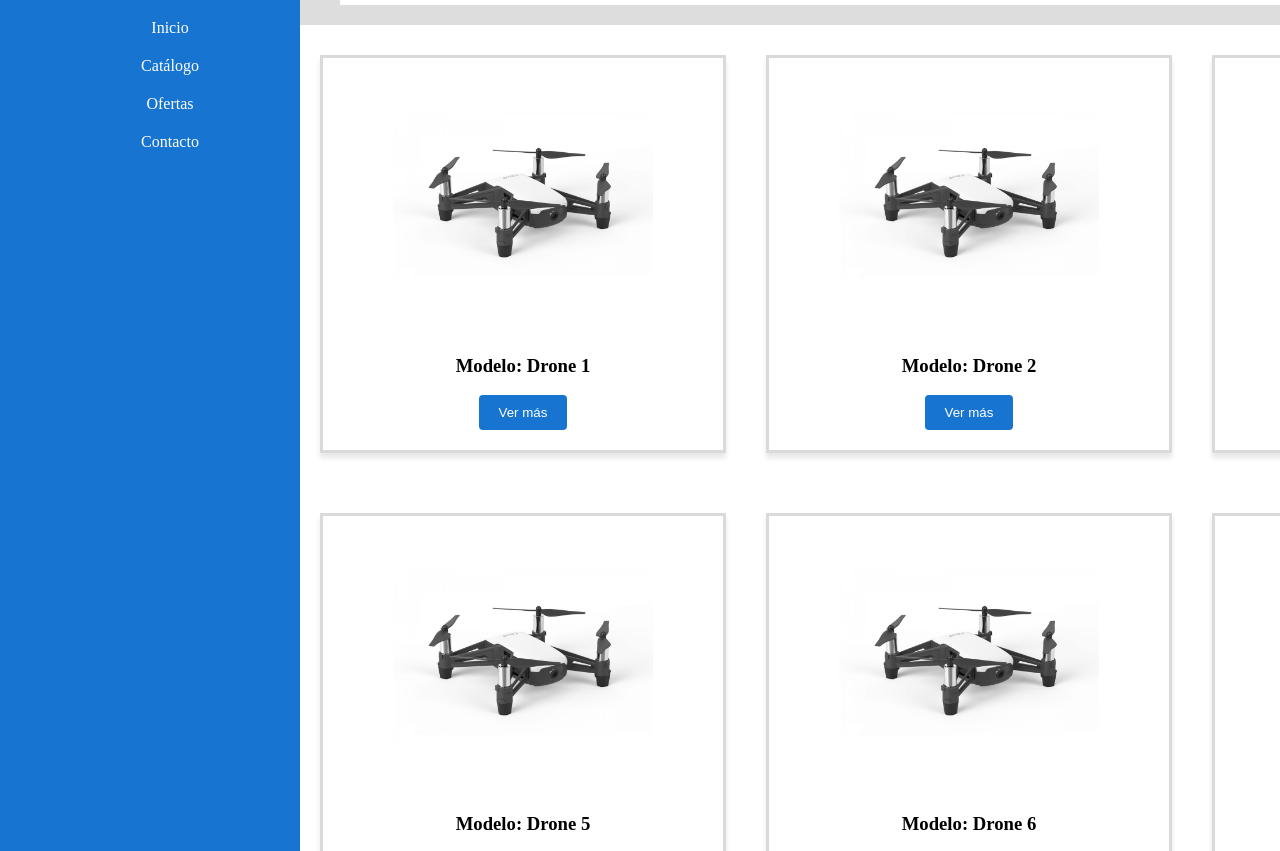
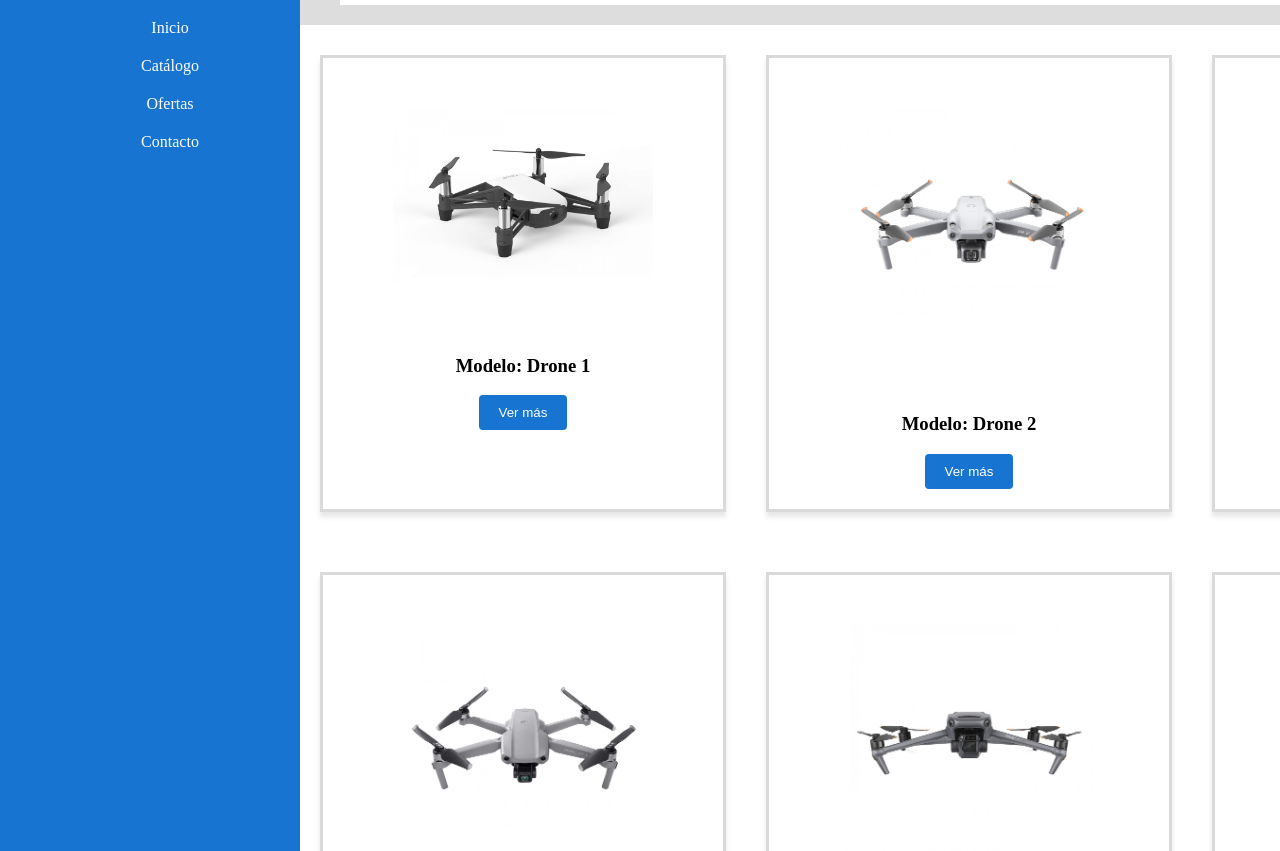
Before and after one commit to JulianCrespi/mediaqueries, a plain HTML site: page index.html in a window 1280 px wide. Shown: the part 77-928 px from the top of the page. Drawn offline with Linux system fonts and the light colour scheme.

Commit message:
changed drone images

```diff
--- a/index.html
+++ b/index.html
@@ -66,38 +66,38 @@
                     </div>
 
                     <div class="card-producto">
-                        <img src="./assets/img/dron-con-camara-hd-dji.jpg" alt="foto-producto">
+                        <img src="./assets/img/drone-dji-air-2s-fly-more-combo.jpg" alt="foto-producto">
                         <h3>Modelo: Drone 2</h3>
                         <button>Ver más</button>
                     </div>
 
                     <div class="card-producto">
-                        <img src="./assets/img/dron-con-camara-hd-dji.jpg" alt="foto-producto">
+                        <img src="./assets/img/drone-dji-avata-fly-smart-combo-fly-more-kit.jpg" alt="foto-producto">
                         <h3>Modelo: Drone 3</h3>
                         <button>Ver más</button>
                     </div>
 
                     <div class="card-producto">
-                        <img src="./assets/img/dron-con-camara-hd-dji.jpg" alt="foto-producto">
+                        <img src="./assets/img/drone-dji-fpv-combo.jpg" alt="foto-producto">
                         <h3>Modelo: Drone 4</h3>
                         <button>Ver más</button>
                     </div>
 
                     <div class="card-producto">
-                        <img src="./assets/img/dron-con-camara-hd-dji.jpg" alt="foto-producto">
+                        <img src="./assets/img/nuevo-drone-dji-mavic-air-2-reserva-chile-abril-2020-chile.jpg" alt="foto-producto">
                         <h3>Modelo: Drone 5</h3>
                         <button>Ver más</button>
                     </div>
 
                     <div class="card-producto">
-                        <img src="./assets/img/dron-con-camara-hd-dji.jpg" alt="foto-producto">
+                        <img src="./assets/img/drone-dji-mavic-3.jpg" alt="foto-producto">
                         <h3>Modelo: Drone 6</h3>
                         <button>Ver más</button>
                     </div>
 
 
                     <div class="card-producto">
-                        <img src="./assets/img/dron-con-camara-hd-dji.jpg" alt="foto-producto">
+                        <img src="./assets/img/drone-dji-fpv-combo.jpg" alt="foto-producto">
                         <h3>Modelo: Drone 7</h3>
                         <button>Ver más</button>
                     </div>
```
